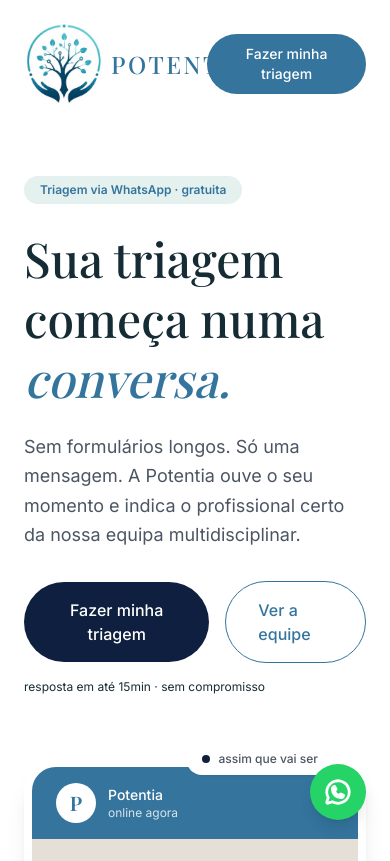
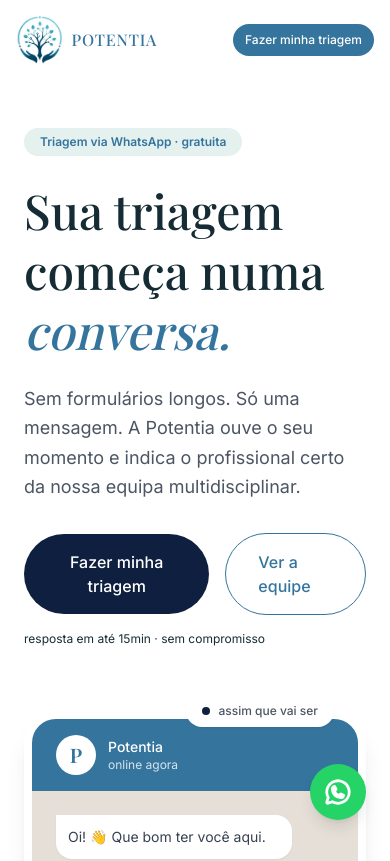
Before and after one commit to CarolSanchezA/potentia-web, a React (Vite) app: page / in a window 390 px wide. Shown: the top 861 px of the page. Built offline with nearby package versions, Linux system fonts and the light colour scheme; a web font is replaced by a local one.

Commit message:
add responsive

```diff
--- a/src/components/sections/Navbar.tsx
+++ b/src/components/sections/Navbar.tsx
@@ -2,20 +2,26 @@ import logo from "@/assets/logo.jpeg"; // Exemplo de ícone de árvore
 
 export default function Navbar() {
   return (
-    <nav className="w-full py-6">
-      <div className="max-w-7xl mx-auto px-6 flex items-center justify-between">
-        {/* Logo */}
-        <div className="flex items-center gap-2">
+    // Reduzi um pouco o py-6 para py-4 no mobile
+    <nav className="w-full py-4 md:py-6">
+      {/* Adicionei 'gap-4' para garantir que os elementos nunca se encostem */}
+      <div className="max-w-7xl mx-auto px-4 md:px-6 flex items-center justify-between gap-4">
+
+        {/* Logo e Nome */}
+        {/* shrink-0 impede que o container da logo seja esmagado */}
+        <div className="flex items-center gap-2 shrink-0">
           <img
             src={logo}
             alt="Logo da Clínica Potentia"
-            className="h-20 w-auto object-contain"
+            // Reduzimos para h-12 no mobile e mantemos h-20 em telas médias/grandes
+            className="h-12 md:h-20 w-auto object-contain"
           />
-          <span className="font-serif text-2xl tracking-widest text-potentia-blue_main uppercase">
+          <span className="font-serif text-base md:text-2xl tracking-wider md:tracking-widest text-potentia-blue_main uppercase">
             Potentia
           </span>
         </div>
 
+        {/* Links - Desktop */}
         <div className="hidden md:flex items-center gap-8 text-sm font-medium">
           <a href="#team" className="hover:text-potentia-blue_main transition-colors">Equipe</a>
           <a href="#triage" className="hover:text-potentia-blue_main transition-colors">Triagem</a>
@@ -23,10 +29,11 @@ export default function Navbar() {
           <a href="#faq" className="hover:text-potentia-blue_main transition-colors">FAQ</a>
         </div>
 
-
+        {/* Botão */}
         <button
           onClick={() => window.open("https://wa.me/5511913020039?text=Ol%C3%A1!%20Acessei%20o%20site%20da%20Potentia%20e%20gostaria%20de%20iniciar%20minha%20triagem.", "_blank")}
-          className="bg-potentia-blue_main text-white px-6 py-2.5 rounded-full text-sm font-medium hover:bg-opacity-90 transition-all flex items-center justify-center gap-2 cursor-pointer"
+          // Padding (px/py) e fonte (text-xs) reduzidos no mobile para caber perfeitamente
+          className="bg-potentia-blue_main text-white px-3 py-2 md:px-6 md:py-2.5 rounded-full text-xs md:text-sm font-medium hover:bg-opacity-90 transition-all flex items-center justify-center gap-2 cursor-pointer shrink-0 text-center"
         >
           Fazer minha triagem
         </button>
```
